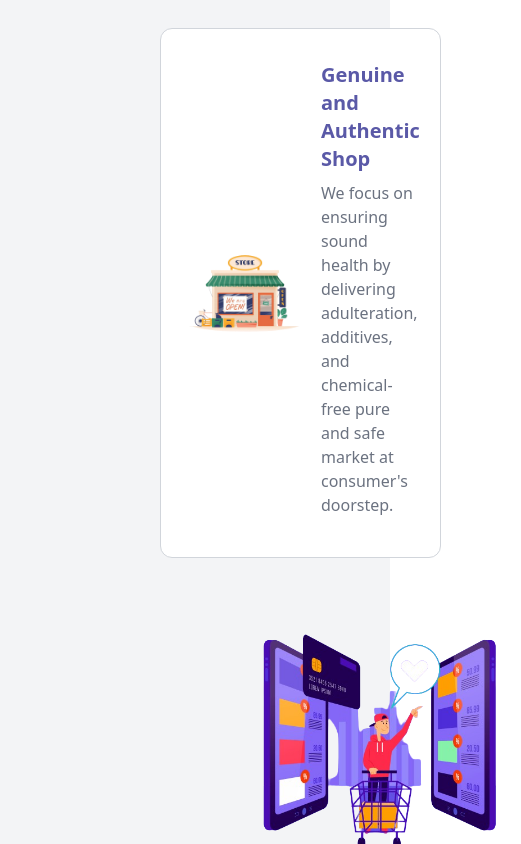
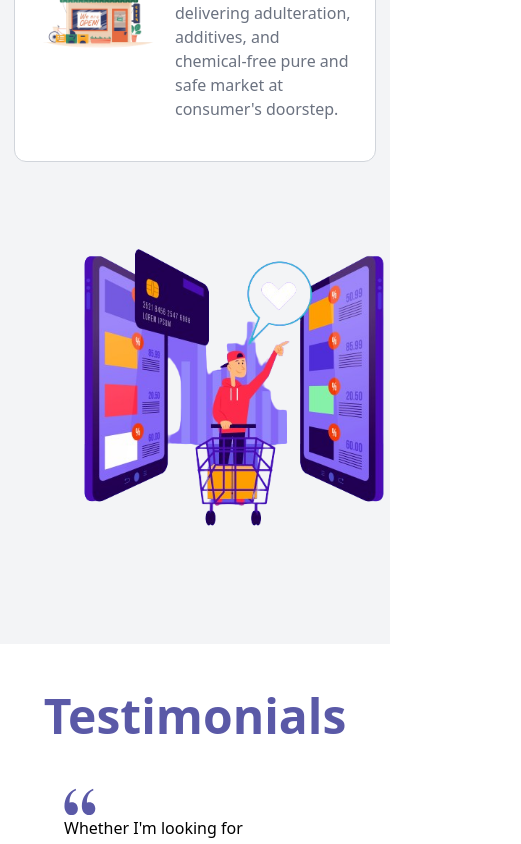
Before and after one commit to JoanaQuadzie/Diashi-Nam, a React (Create React App) app: page / in a window 390 px wide. Shown: the part 3704-4548 px from the top of the page, 521 px wide, since content can reach past the window. Built offline with nearby package versions, Linux system fonts and the light colour scheme.

Commit message:
checked responsiveness across

```diff
--- a/src/pages/homepage/components/products.jsx
+++ b/src/pages/homepage/components/products.jsx
@@ -73,8 +73,8 @@ const Products = () => {
           <h2 className="font-bold text-center text-4xl md:text-5xl text-primary pt-8 my-20">
             Why Shop With Us
           </h2>
-          <div className="grid md:grid-cols-2 px-40 items-center">
-            <div className="flex flex-col md:flex-col">
+          <div className="grid md:grid-cols-2 px-40 items-center justify-center">
+            <div className="flex flex-col md:flex-col ">
               <div className="grid bg-white border border-gray-300 rounded-xl overflow-hidden items-center justify-start p-5">
                 <div className="relative w-32 h-38 flex-shrink-0">
                   <img src={Freshfood} alt="" />
@@ -101,7 +101,7 @@ const Products = () => {
                       Quickest Delivery
                     </p>
 
-                    <p className="text-gray-500">
+                    <p className="text-gray-500 w-48">
                       We love to make our consumers feel like shopping next to
                       their doors by ensuring the quickest delivery service.
                     </p>
@@ -133,7 +133,9 @@ const Products = () => {
                 </div>
               </div>
             </div>
-            <img className="ml-20 mb-20 w-full" src={Hero7} alt="" />
+            <div className="flex justify-center">
+              <img className="ml-20 mb-20 w-full" src={Hero7} alt="" />
+            </div>
           </div>
         </div>
       </div>
```
